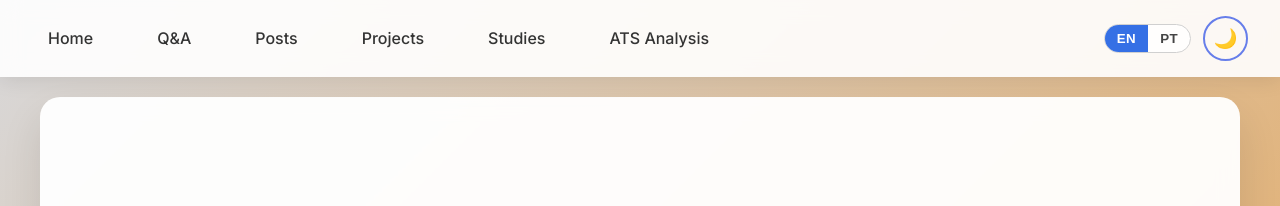
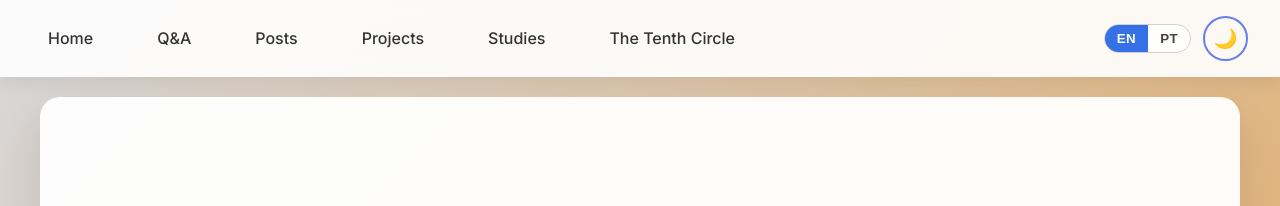
Before and after one commit to lucasrafaldini/lucasrafaldini.github.io, a Jekyll site: the page built from index.html, in a window 1280 px wide. Shown: the top 206 px of the page. Built offline with Jekyll 4.4.1, drawn with Linux system fonts in a browser that asks for light colours.

Commit message:
Replace ATS Analysis nav link with O Décimo Círculo (#23)
Swap the ATS resume analyzer navigation item for a link to the
interactive philosopher aquarium experiment at /decimo-circulo/.

```diff
--- a/_layouts/default.html
+++ b/_layouts/default.html
@@ -120,9 +120,9 @@
                 </a>
             </li>
             <li>
-                <a href="/analise-ats" aria-label="ATS Analysis" data-i18n-aria-en="ATS Analysis" data-i18n-aria-pt="Análise de ATS">
-                    <span class="lang-en">ATS Analysis</span>
-                    <span class="lang-pt">Análise de ATS</span>
+                <a href="/decimo-circulo/" aria-label="O Décimo Círculo" data-i18n-aria-en="The Tenth Circle" data-i18n-aria-pt="O Décimo Círculo">
+                    <span class="lang-en">The Tenth Circle</span>
+                    <span class="lang-pt">O Décimo Círculo</span>
                 </a>
             </li>
         </ul>
```
